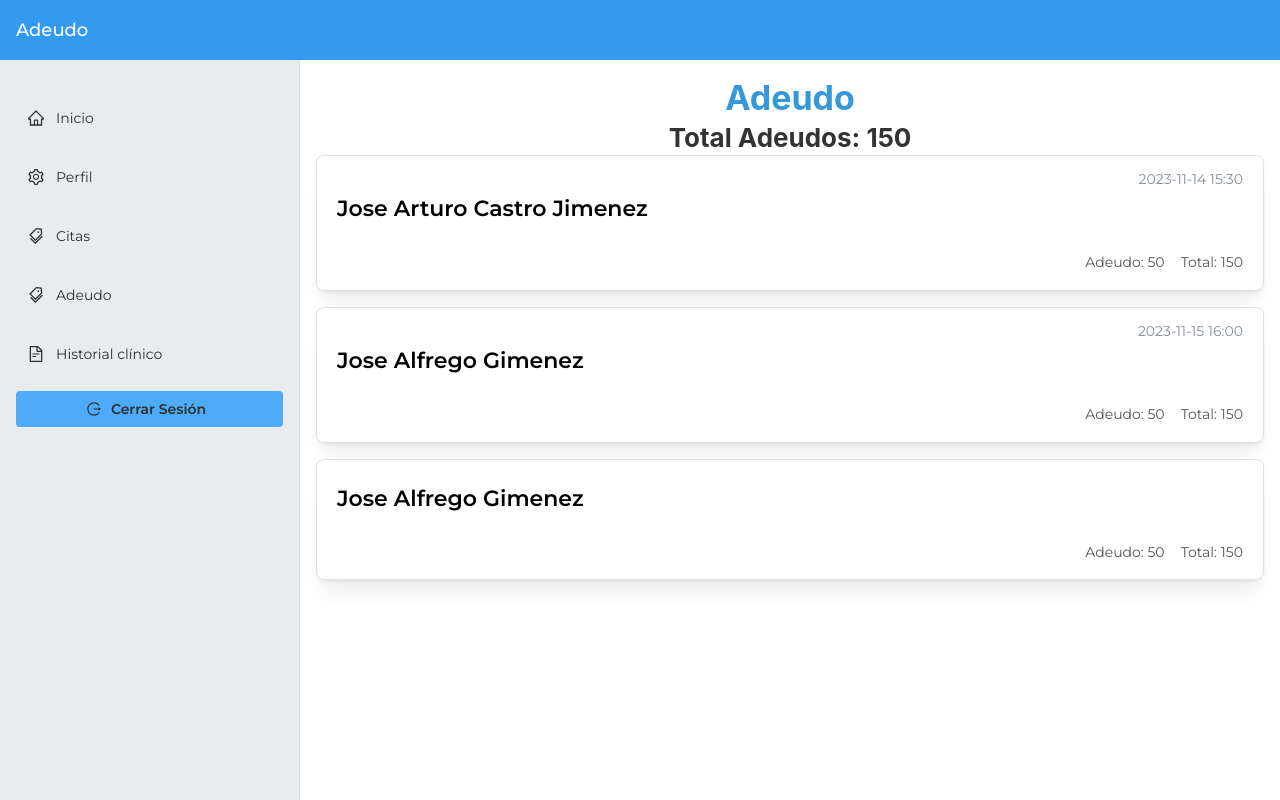
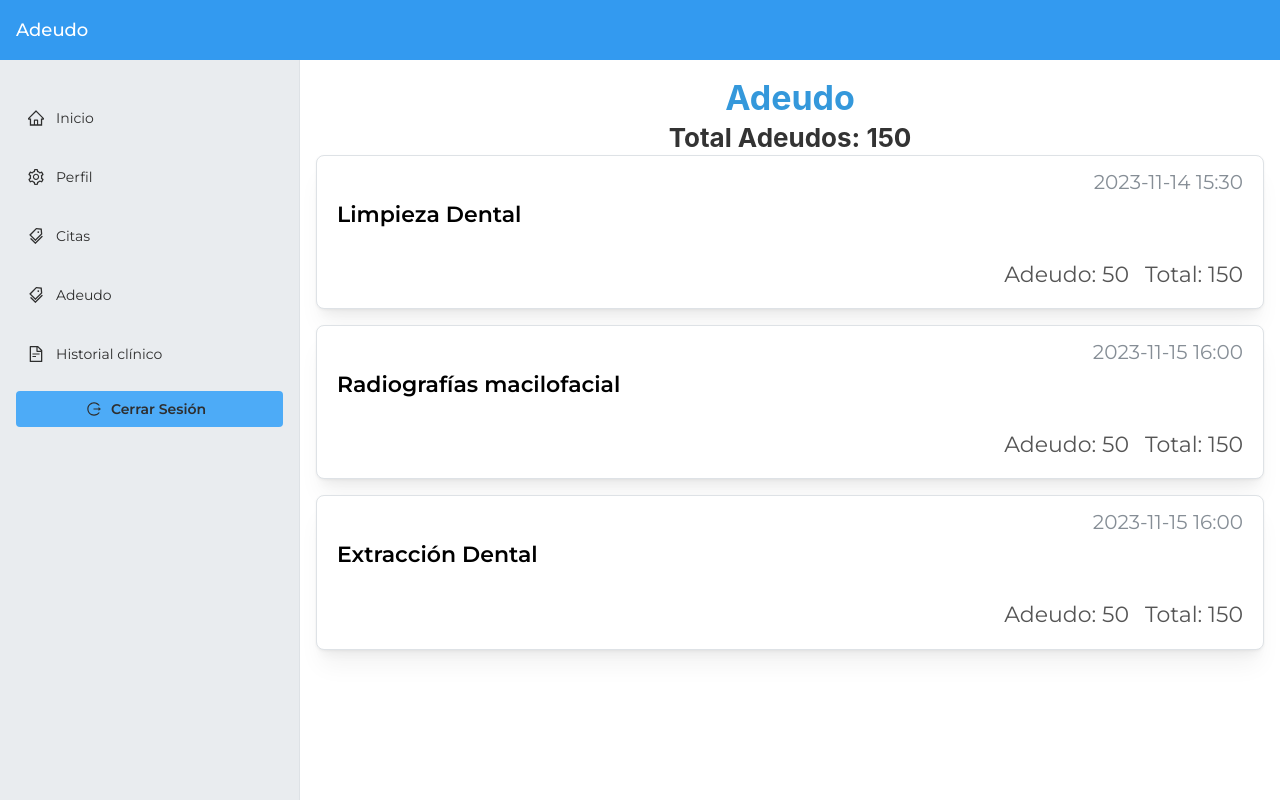
Before and after one commit to alanvviera/DentalSystem, a Next.js app: page /client-menu/debt in a window 1280 px wide. Built offline with nearby package versions, Linux system fonts and the light colour scheme.

Commit message:
Modification in debt page and added dynamic field to the fontsize to the custumtile component.

```diff
--- a/app/client-menu/debt/page.tsx
+++ b/app/client-menu/debt/page.tsx
@@ -19,14 +19,14 @@ type Appointment = {
 const Page = () => {
   const upcomingAppointments: Appointment[] = [
     {
-      title: "Jose Arturo Castro Jimenez",
+      title: "Limpieza Dental",
       imageUrl: "url1",
       total: 150,
       adeudo: 50,
       fechaHora: "2023-11-14 15:30",
     },
     {
-      title: "Jose Alfrego Gimenez ",
+      title: "Radiografías macilofacial ",
       imageUrl: "url1",
       total: 150,
       adeudo: 50,
@@ -34,9 +34,10 @@ const Page = () => {
     },
     {
       imageUrl: "url1",
-      title: "Jose Alfrego Gimenez ",
+      title: "Extracción Dental",
       total: 150,
       adeudo: 50,
+      fechaHora: "2023-11-15 16:00",
     },
   ];
 
@@ -51,11 +52,11 @@ const Page = () => {
   return (
     <div>
       {/* Texto "Adeudo" más grande y en negritas con el componente Title */}
-      <Title order={1} align="center" style={{ color: '#3498db' }}>
+      <Title order={1} ta="center" style={{ color: '#3498db' }}>
         Adeudo
       </Title>
       {/* Mostrar la suma de los adeudos pendientes */}
-      <Title order={2} align="center" style={{ color: '#333333' }}>
+      <Title order={2} ta="center" style={{ color: '#333333' }}>
         {`Total Adeudos: ${sumaAdeudos}`}
       </Title>
       {/* Mostrar las citas pendientes con CustomStack y CustomTile */}
@@ -68,6 +69,9 @@ const Page = () => {
               topRightText={appt.fechaHora}
               bottomRightText1={appt.adeudo && `Adeudo: ${appt.adeudo}`}
               bottomRightText2={appt.total && `Total: ${appt.total}`}
+              topRightFontSize="20px"
+              // Personalizar el tamaño de la fuente para bottomRightText1 y bottomRightText2
+              fontSize="22px"
             />
           </GridCol>
         ))}
--- a/app/client-menu/layout.tsx
+++ b/app/client-menu/layout.tsx
@@ -44,7 +44,7 @@ const RootLayout = ({ children }: RootLayoutProps) => {
   const routes = [
     {
         title: "Inicio",
-        url: "/client-menu/",
+        url: "/client-menu",
         icon: <HomeOutlined/>
     },
     {
@@ -66,29 +66,18 @@ const RootLayout = ({ children }: RootLayoutProps) => {
 
     {
         title: "Historial clínico",
-        url: "/menu-example/medicalHistory",
+        url: "/client-menu/medicalHistory",
         icon: <FileTextOutlined/>
     }
 ];
 
   return (
-    <html lang="es-MX">
-      <head>
-      <ColorSchemeScript />
-      </head>
-      <body className={montserrat.className}>
-      <MantineProvider theme={theme}>
-        <AuthProvider>
-          <NavMenu routes={routes} headerBg={'blue.5'}
+    <NavMenu routes={routes} headerBg={'blue.5'}
             headerTextColor={'white'} burgerColor={'dark'} navbarBg={'gray.2'} navbarTextColor={'dark'}
             logoutButton={'blue.4'} logoutTextColor={'dark'}
           >
             {children}
           </NavMenu>
-        </AuthProvider>
-        </MantineProvider>
-      </body>
-    </html>
   );
 }
 
--- a/components/tiles-viewer/CustomTile.tsx
+++ b/components/tiles-viewer/CustomTile.tsx
@@ -7,6 +7,8 @@ type CustomTileProps = {
   bottomRightText1?: string;
   bottomRightText2?: string;
   topRightText?: string;
+  fontSize?: string;
+  topRightFontSize?: string; // Nuevo prop para el tamaño de la fuente
   children?: ReactNode;
 }
 
@@ -16,6 +18,8 @@ const CustomTile = ({
   bottomRightText1,
   bottomRightText2,
   topRightText,
+  fontSize = '14px',
+  topRightFontSize = '14px', // Valor por defecto para el tamaño de la fuente
   children,
 }:CustomTileProps) => (
     <Card
@@ -34,7 +38,7 @@ const CustomTile = ({
         <Group justify='end'>
           <Text
             c="dimmed"
-            size="14px"
+            size=  {topRightFontSize}
           >
             {topRightText}
           </Text>
@@ -53,7 +57,7 @@ const CustomTile = ({
           {bottomRightText1 && (
             <Text
               style={{
-                fontSize: '14px',
+                fontSize: fontSize,
               }}
             >
               {bottomRightText1}
@@ -62,7 +66,7 @@ const CustomTile = ({
           {bottomRightText2 && (
             <Text
               style={{
-                fontSize: '14px',
+                fontSize: fontSize,
               }}
             >
               {bottomRightText2}
```
